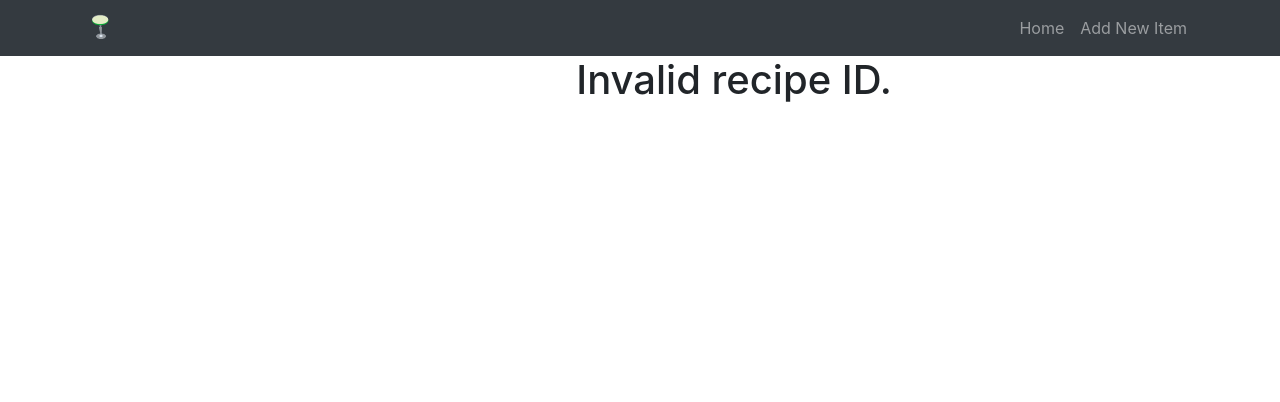
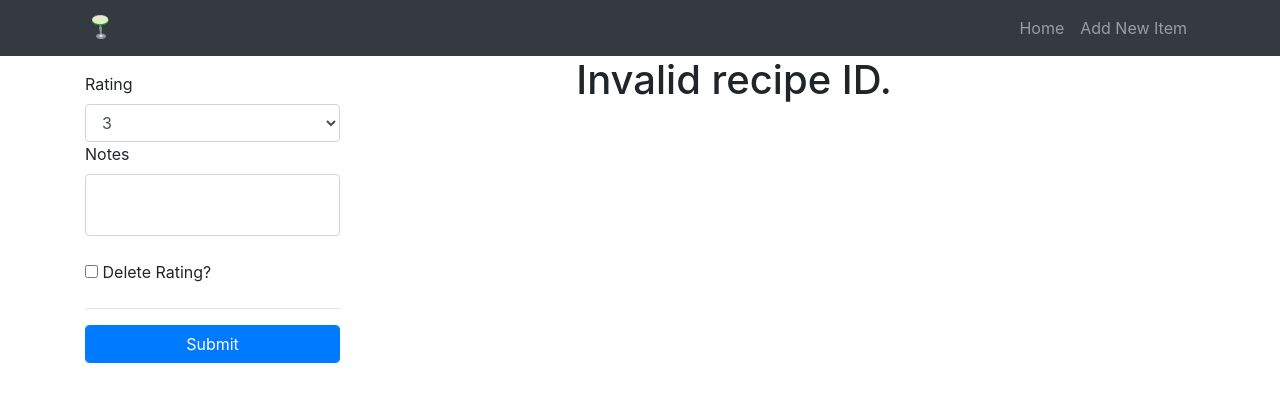
Before and after one commit to mmlakin/recipefind, a Flask app: template templates/recipe.html in a window 1280 px wide. Shown: the top 402 px of the page. Run offline with Flask 2, Linux system fonts and the light colour scheme; the template is opened without the code that fills it: values that come from a table or form of the project are taken from there, others are empty; some libraries are stand-ins or nearby versions.

Commit message:
Add ratings, no search yet
Add user.db to save ratings, allow edits and display ratings.  No way to
search ratings yet.

```diff
--- a/config.py
+++ b/config.py
@@ -1,3 +1,4 @@
 SECRET_KEY = "dev"
 SQLALCHEMY_DATABASE_URI = "sqlite:///deathco.db"
+SQLALCHEMY_BINDS = {"user": "sqlite:///user.db"}
 SQLALCHEMY_TRACK_MODIFICATIONS = False
--- a/forms.py
+++ b/forms.py
@@ -21,6 +21,36 @@
     rec_note = StringField("Include Recipe Notes")
     x_rec_note = StringField("Exclude Recipe Notes")
     submit = SubmitField("Search Recipes")
+
+
+class EditRecipeForm(FlaskForm):
+    score = SelectField(
+        "Rating", choices=["0", "1", "2", "3", "4", "5"], default="3", coerce=int
+    )
+    notes = TextAreaField("Notes", validators=[Length(max=140)])
+    submit = SubmitField("Submit")
+    delete = BooleanField("Delete Rating?")
+
+
+class NewItemForm(FlaskForm):
+    title = StringField(
+        "Title",
+        validators=[
+            InputRequired("Input is required!"),
+            DataRequired("Valid title required"),
+            Length(min=5, max=20, message="Must be between 5 and 20 characters long"),
+        ],
+    )
+    description = TextAreaField(
+        "Description",
+        validators=[
+            InputRequired("Input is required!"),
+            DataRequired("Valid description required"),
+            Length(min=5, max=40, message="Must be between 5 and 20 characters long"),
+        ],
+    )
+    category = SelectMultipleField("Category")
+    submit = SubmitField("Submit")
 
 
 class RecipeSearchForm(Form):
@@ -63,24 +93,3 @@
     search8 = StringField("")
     select8 = SelectField("", choices=options)
     exclude8 = BooleanField("Exclude")
-
-
-class NewItemForm(FlaskForm):
-    title = StringField(
-        "Title",
-        validators=[
-            InputRequired("Input is required!"),
-            DataRequired("Valid title required"),
-            Length(min=5, max=20, message="Must be between 5 and 20 characters long"),
-        ],
-    )
-    description = TextAreaField(
-        "Description",
-        validators=[
-            InputRequired("Input is required!"),
-            DataRequired("Valid description required"),
-            Length(min=5, max=40, message="Must be between 5 and 20 characters long"),
-        ],
-    )
-    category = SelectMultipleField("Category")
-    submit = SubmitField("Submit")
--- a/recipefind.py
+++ b/recipefind.py
@@ -2,8 +2,8 @@
 import pdb
 from flask import render_template, request, flash, redirect, url_for
 from app import app, db
-from models import Recipe, Ingredient
-from forms import RecipeFilterForm, RecipeSearchForm, NewItemForm
+from models import Recipe, Ingredient, Rating
+from forms import RecipeFilterForm, RecipeSearchForm, NewItemForm, EditRecipeForm
 
 
 @app.route("/searchtest", methods=["GET", "POST"])
@@ -57,14 +57,42 @@
     return render_template("home.html", form=form, recipes=recipes)
 
 
-@app.route("/recipe/<int:recipe_id>", methods=["GET"])
+@app.route("/recipe/<int:recipe_id>", methods=["GET", "POST"])
 def recipe(recipe_id):
     try:
         recipe = Recipe.query.filter_by(id=recipe_id).one()
     except:
         recipe = None
     if recipe is not None:
-        return render_template("recipe.html", recipe=recipe)
+        editrecipeform = EditRecipeForm(request.form)
+        if request.method == "POST":
+            session = db.session()
+            if editrecipeform.delete.data is True:
+                session.delete(recipe.rating)
+            else:
+                if recipe.rating is not None:
+                    recipe.rating.score = editrecipeform.score.data
+                    recipe.rating.notes = editrecipeform.notes.data
+                else:
+                    recipe.rating = Rating(
+                        name=recipe.name,
+                        score=editrecipeform.score.data,
+                        notes=editrecipeform.notes.data,
+                    )
+                if recipe.rating.score == 0:
+                    recipe.rating = None
+                session.add(recipe)
+            session.commit()
+            flash(f"{recipe.name} rating updated.", "success")
+            return redirect(url_for("recipe", recipe_id=recipe.id))
+        if recipe.rating is not None:
+            editrecipeform.score.data, editrecipeform.notes.data = (
+                recipe.rating.score,
+                recipe.rating.notes,
+            )
+        return render_template(
+            "recipe.html", recipe=recipe, editrecipeform=editrecipeform
+        )
     return redirect(url_for("home"))
 
 
@@ -157,7 +185,6 @@
 
         results = sorted(results, key=lambda x: x.name)
 
-        pdb.set_trace()
         if results is not None:
             flash(f"{len(results)} recipes found!", "success")
             return render_template("index.html", form=searchform, recipes=results)
--- /dev/null
+++ b/templates/_rating.html
@@ -0,0 +1,15 @@
+{% macro show_rating(rating) %}
+  {% if rating == None %}
+  <i class="fa fa-question"></i>
+  {% elif rating.score == 5 %}
+  <i class="fa fa-star" style="color:green;"></i>
+  {% elif rating.score == 4 %}
+  <i class="fa fa-plus" style="color:green;"></i>
+  {% elif rating.score == 3 %}
+  <i class="fa fa-check" style="color:green;"></i>
+  {% elif rating.score == 2 %}
+  <i class="fa fa-minus" style="color:red;"></i>
+  {% elif rating.score == 1 %}
+  <i class="fa fa-times" style="color:red;"></i>
+  {% endif %}
+{% endmacro %}
--- a/templates/base.html
+++ b/templates/base.html
@@ -7,6 +7,7 @@
 
     <!-- Bootstrap CSS -->
     <link rel="stylesheet" href="https://stackpath.bootstrapcdn.com/bootstrap/4.5.0/css/bootstrap.min.css" integrity="sha384-9aIt2nRpC12Uk9gS9baDl411NQApFmC26EwAOH8WgZl5MYYxFfc+NcPb1dKGj7Sk" crossorigin="anonymous">
+    <link rel="stylesheet" href="https://cdnjs.cloudflare.com/ajax/libs/font-awesome/4.7.0/css/font-awesome.min.css">
     <link rel="stylesheet" href="{{ url_for('static', filename='css/style.css') }}">
 
     <title>{% block title %}{% endblock %}RecipeFind</title>
--- a/templates/home.html
+++ b/templates/home.html
@@ -1,4 +1,5 @@
 {% extends 'base.html' %}
+{% from "_rating.html" import show_rating %}
 {% set active_page = 'home' %}
 {% block content %}
   <div class="row">
@@ -32,6 +33,7 @@
             <div class="card-body">
               <h4 class="card-title">
                 <a href="{{ url_for('recipe', recipe_id=recipe.id) }}">{{ recipe.name }}</a>
+                {{ show_rating(recipe.rating) }}
               </h4>
               {% for ingredient in recipe.ingredients %}
               <p class="card-text my-0">
--- a/templates/recipe.html
+++ b/templates/recipe.html
@@ -1,4 +1,5 @@
 {% extends 'base.html' %}
+{% from "_rating.html" import show_rating %}
 
 {% block title %}
 {{ recipe.name if recipe else 'Recipe'}} -
@@ -7,7 +8,20 @@
 {% block content %}
 <div class="row">
   <div class="col-lg-3 my-3">
-
+    <form method="POST" action="{{ url_for('recipe', recipe_id=recipe.id) }}">
+      {{ editrecipeform.hidden_tag() }}
+      <div class="form-group">
+        {{ editrecipeform.score.label }}
+        {{ editrecipeform.score(class="form-control") }}
+        {{ editrecipeform.notes.label }}
+        {{ editrecipeform.notes(class="form-control") }}
+        <br>
+        {{ editrecipeform.delete }}
+        {{ editrecipeform.delete.label }}
+        <hr>
+        {{ editrecipeform.submit(class="btn btn-primary form-control") }}
+      </div>
+    </form>
   </div>
   <div class="col-lg-9">
     {% if recipe %}
@@ -18,6 +32,7 @@
       <div class="card-body">
         <h3 class="card-title">
           {{ recipe.name }}
+          {{ show_rating(recipe.rating) }}
         </h3>
         {% for ingredient in recipe.ingredients %}
         <p class="card-text my-0">
```
Also changed, not shown: models.py (+18 -0 lines), 1 other file.
